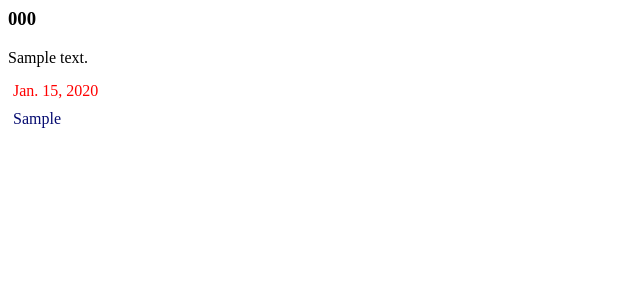
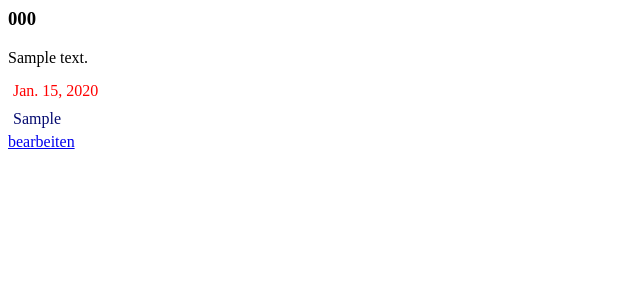
Before and after one commit to marlonn/technikzeug, a Django app: page /artikel/1/ in a window 1280 px wide. Shown: the top 300 px of the page, without its empty margins (0-640 px from the left). Run offline with Django 3.2, Linux system fonts and the light colour scheme; tables that the repository leaves empty hold one stand-in row (values such as "Sample post").

Commit message:
added link to edit form to detail view

```diff
--- a/artikel/templates/artikel/detail.html
+++ b/artikel/templates/artikel/detail.html
@@ -6,3 +6,4 @@
 <div id="artikel-text">{{ artikel.text }}</div>
 <div id="artikel-datum">{{ artikel.datum }}</div>
 <div id="artikel-tags">{{ artikel.tags }}</div>
+<div><a href="http://10.98.228.62/admin/artikel/artikel/{{ artikel.a_id }}/change/">bearbeiten</a></div>
```
